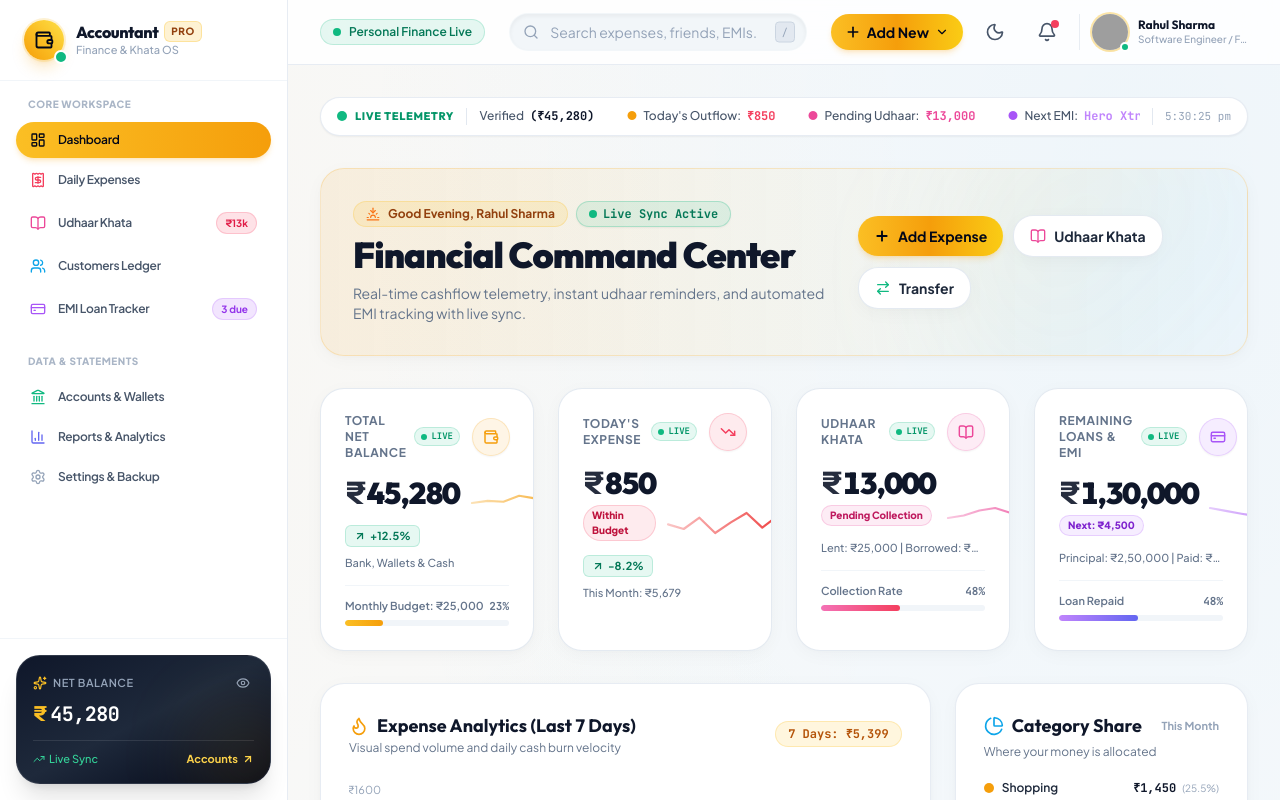
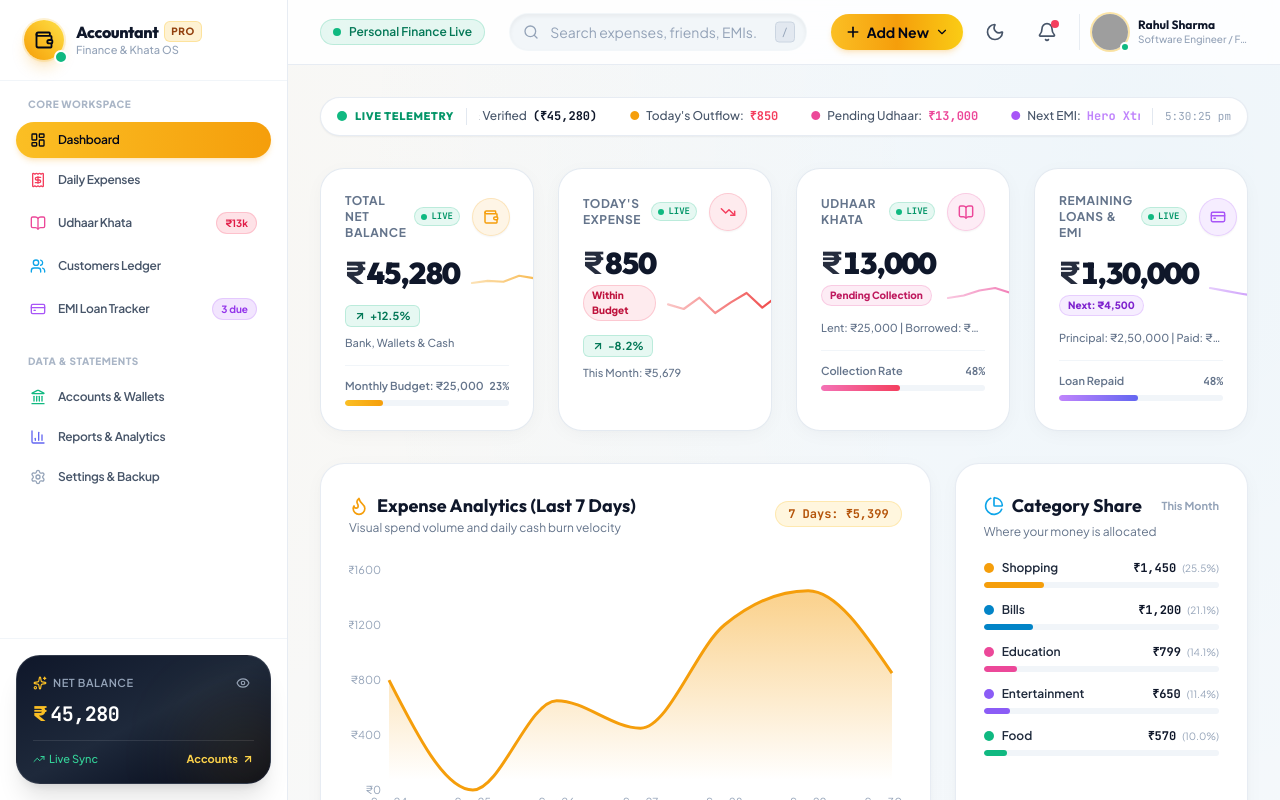
Before and after one commit to srrahulchauhan/Acountant, a React (Vite) app: page / in a window 1280 px wide. Shown: the top 800 px of the page. Built offline with nearby package versions, Linux system fonts and the light colour scheme; grey boxes are pictures that could not be loaded.

Commit message:
Remove Financial Command Center hero banner from Dashboard

```diff
--- a/src/pages/Dashboard.jsx
+++ b/src/pages/Dashboard.jsx
@@ -8,14 +8,9 @@ import {
   ArrowDownRight,
   Clock,
   CheckCircle2,
-  Plus,
   ChevronRight,
   Flame,
-  Sun,
-  Moon,
-  Sunset,
   MessageCircle,
-  ArrowRightLeft,
   PieChart as PieIcon,
 } from 'lucide-react';
 import {
@@ -29,7 +24,7 @@ import {
 import { useApp } from '../context/AppContext';
 import { StatCard } from '../components/StatCard';
 
-export const Dashboard = ({ onOpenQuickAdd }) => {
+export const Dashboard = ({ onOpenQuickAdd: _onOpenQuickAdd }) => {
   const {
     profile,
     currency,
@@ -50,19 +45,6 @@ export const Dashboard = ({ onOpenQuickAdd }) => {
     payEmiInstallment,
     setActiveTab,
   } = useApp();
-
-  // Dynamic greeting based on current local hour
-  const currentHour = new Date().getHours();
-  const greeting =
-    currentHour < 12
-      ? { text: 'Good Morning', icon: Sun, color: 'text-amber-500' }
-      : currentHour < 17
-      ? { text: 'Good Afternoon', icon: Sun, color: 'text-amber-500' }
-      : currentHour < 21
-      ? { text: 'Good Evening', icon: Sunset, color: 'text-orange-500' }
-      : { text: 'Good Night', icon: Moon, color: 'text-indigo-400' };
-
-  const GreetingIcon = greeting.icon;
 
   const COLORS = ['#F59E0B', '#0284C7', '#EC4899', '#8B5CF6', '#10B981', '#F43F5E', '#3B82F6', '#64748B'];
 
@@ -85,7 +67,6 @@ export const Dashboard = ({ onOpenQuickAdd }) => {
 
   // Real-time ticking clock
   const [liveTime, setLiveTime] = React.useState(() => new Date().toLocaleTimeString('en-IN'));
-  const [liveActive, setLiveActive] = React.useState(true);
 
   React.useEffect(() => {
     const timer = setInterval(() => {
@@ -150,74 +131,7 @@ export const Dashboard = ({ onOpenQuickAdd }) => {
         </div>
       </div>
 
-      {/* 🌟 Luxury Hero Greeting Banner */}
-      <div className="relative p-6 sm:p-8 rounded-3xl bg-gradient-to-r from-amber-500/10 via-amber-400/5 to-transparent border border-amber-500/20 overflow-hidden shadow-soft">
-        <div className="absolute top-0 right-0 w-96 h-96 bg-gradient-to-br from-amber-400/10 via-sky-400/5 to-transparent rounded-full blur-3xl pointer-events-none -mr-20 -mt-20" />
 
-        <div className="relative z-10 flex flex-col lg:flex-row lg:items-center justify-between gap-6">
-          <div className="space-y-2">
-            <div className="flex flex-wrap items-center gap-2">
-              <div className="inline-flex items-center gap-2 px-3 py-1 rounded-full text-xs font-bold bg-amber-400/15 text-amber-800 dark:text-amber-300 border border-amber-400/25">
-                <GreetingIcon className={`w-3.5 h-3.5 ${greeting.color}`} />
-                <span>{greeting.text}, {profile.name}</span>
-              </div>
-
-              <button
-                onClick={() => setLiveActive(prev => !prev)}
-                className={`inline-flex items-center gap-1.5 px-3 py-1 rounded-full text-xs font-bold font-mono transition-all ${
-                  liveActive
-                    ? 'bg-emerald-500/10 text-emerald-700 dark:text-emerald-400 border border-emerald-500/25 shadow-sm'
-                    : 'bg-slate-100 text-slate-500 dark:bg-white/10 dark:text-slate-400 border border-transparent'
-                }`}
-                title="Click to toggle live feed"
-              >
-                <span className="relative flex h-2 w-2">
-                  {liveActive && (
-                    <span className="animate-ping absolute inline-flex h-full w-full rounded-full bg-emerald-400 opacity-75"></span>
-                  )}
-                  <span className={`relative inline-flex rounded-full h-2 w-2 ${liveActive ? 'bg-emerald-500' : 'bg-slate-400'}`}></span>
-                </span>
-                <span>{liveActive ? 'Live Sync Active' : 'Live Paused'}</span>
-              </button>
-            </div>
-
-            <h2 className="text-2xl sm:text-3xl lg:text-4xl font-black font-heading tracking-tight text-slate-900 dark:text-white">
-              Financial Command Center
-            </h2>
-
-            <p className="text-xs sm:text-sm text-slate-500 dark:text-slate-400 max-w-xl">
-              Real-time cashflow telemetry, instant udhaar reminders, and automated EMI tracking with live sync.
-            </p>
-          </div>
-
-          {/* Quick Action Button Cluster */}
-          <div className="flex flex-wrap items-center gap-2.5">
-            <button
-              onClick={() => onOpenQuickAdd('expense')}
-              className="inline-flex items-center gap-2 px-4 py-2.5 rounded-2xl bg-gradient-to-r from-amber-400 via-amber-500 to-yellow-400 hover:from-amber-500 hover:to-yellow-500 text-slate-950 font-bold text-xs sm:text-sm shadow-md shadow-amber-500/20 active:scale-95 transition-all"
-            >
-              <Plus className="w-4 h-4 stroke-[2.8]" />
-              <span>Add Expense</span>
-            </button>
-
-            <button
-              onClick={() => onOpenQuickAdd('udhaar')}
-              className="inline-flex items-center gap-2 px-4 py-2.5 rounded-2xl bg-white dark:bg-white/[0.06] hover:bg-slate-50 dark:hover:bg-white/10 text-slate-800 dark:text-slate-200 font-bold text-xs sm:text-sm border border-slate-200/90 dark:border-white/10 shadow-soft active:scale-95 transition-all"
-            >
-              <BookOpen className="w-4 h-4 text-pink-500" />
-              <span>Udhaar Khata</span>
-            </button>
-
-            <button
-              onClick={() => onOpenQuickAdd('transfer')}
-              className="inline-flex items-center gap-2 px-4 py-2.5 rounded-2xl bg-white dark:bg-white/[0.06] hover:bg-slate-50 dark:hover:bg-white/10 text-slate-800 dark:text-slate-200 font-bold text-xs sm:text-sm border border-slate-200/90 dark:border-white/10 shadow-soft active:scale-95 transition-all"
-            >
-              <ArrowRightLeft className="w-4 h-4 text-emerald-500" />
-              <span>Transfer</span>
-            </button>
-          </div>
-        </div>
-      </div>
 
       {/* 📊 Main Stat Cards Row (Live Animated Cards) */}
       <div className="grid grid-cols-1 sm:grid-cols-2 lg:grid-cols-4 gap-4 sm:gap-6">
```
